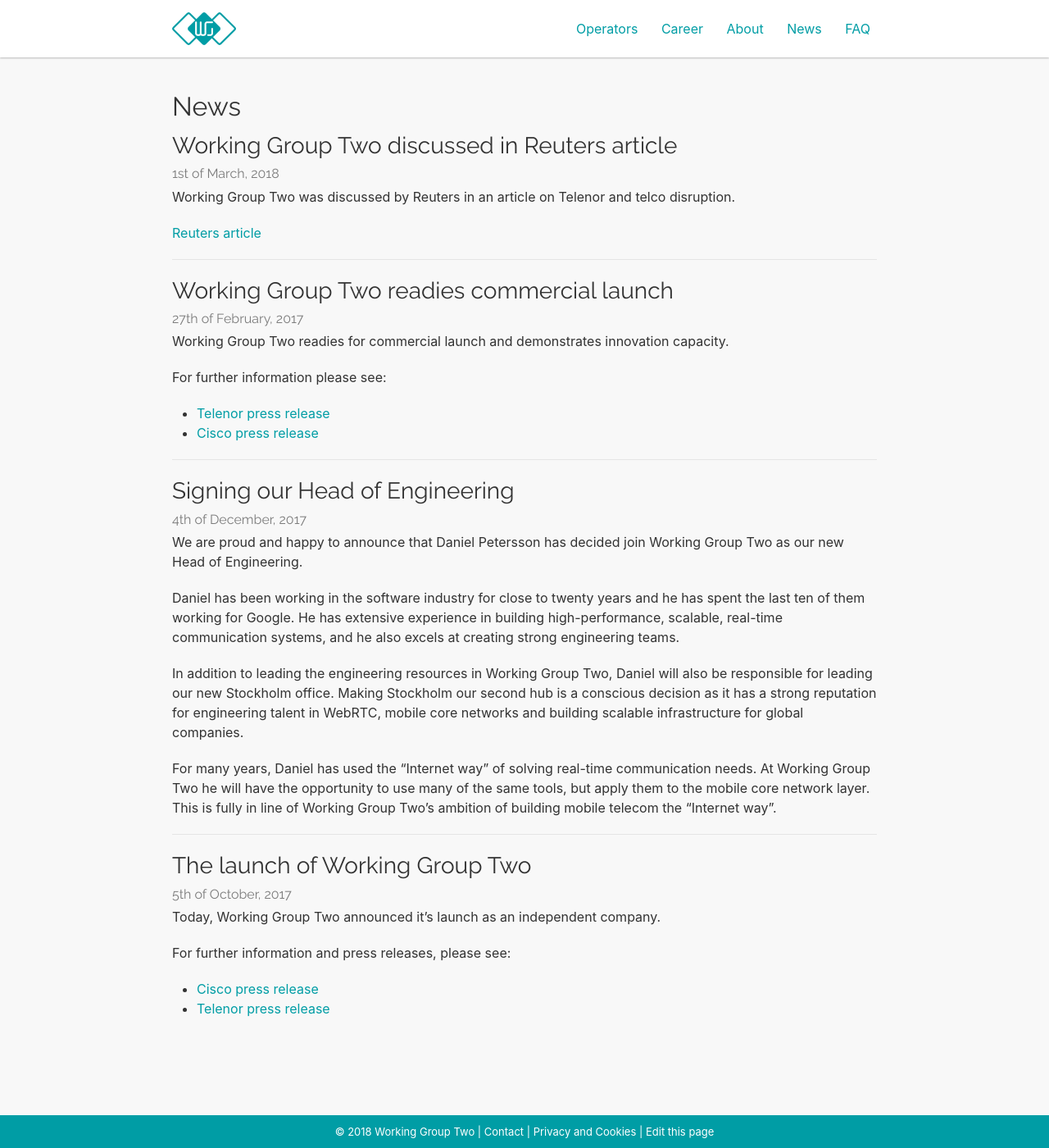
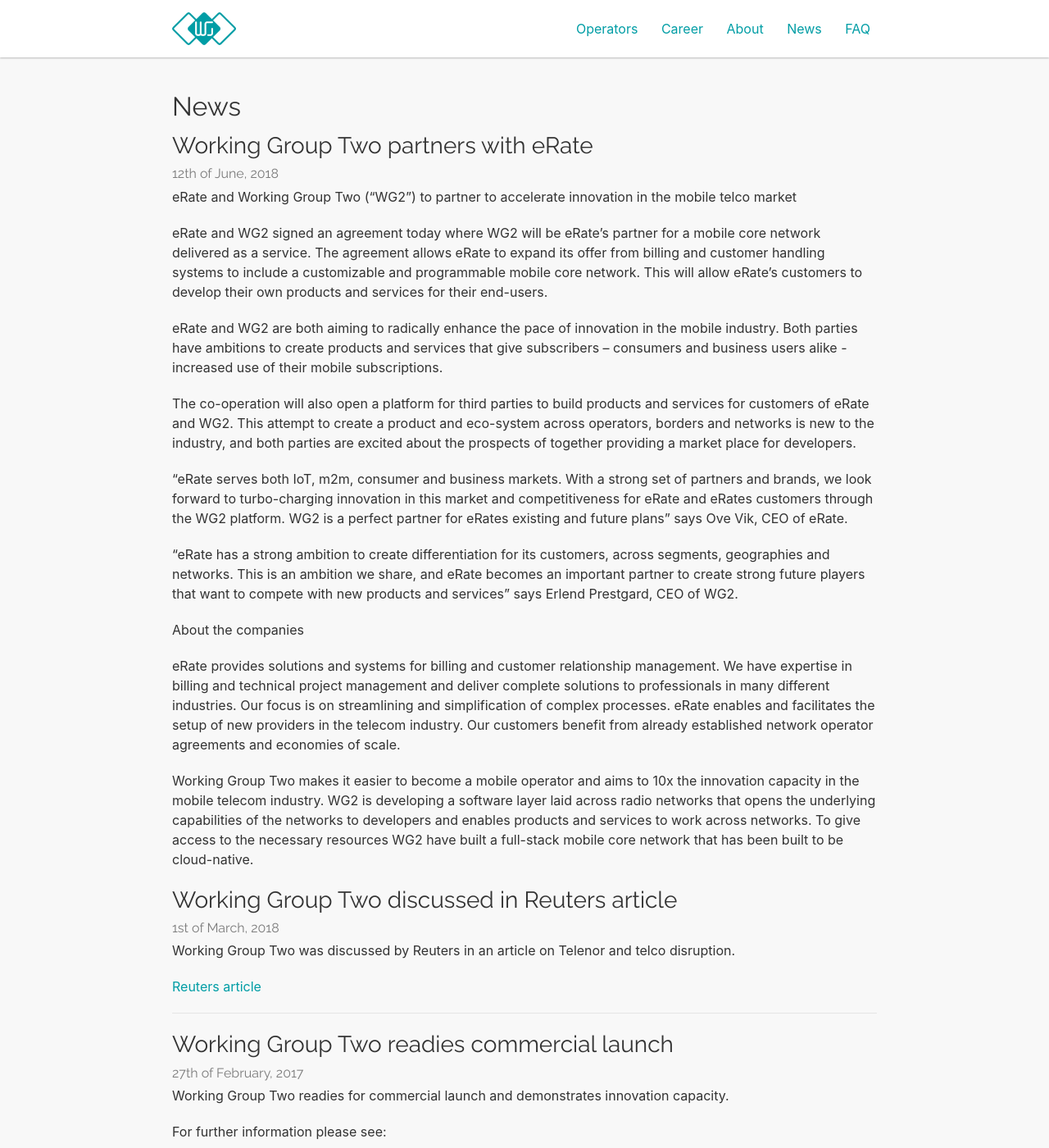
Before and after one commit to working-group-two/engineering-blog, a Jekyll site: the page built from pages/news.md, in a window 1280 px wide and 1400 px high. Shown: the whole window at 82% size. Built offline with Jekyll 4.4.1, drawn with Linux system fonts in a browser that asks for light colours; nearby versions of some CDN libraries.

Commit message:
Update news.md
text edits

```diff
--- a/pages/news.md
+++ b/pages/news.md
@@ -5,6 +5,28 @@
 ---
 
 # News
+
+## Working Group Two partners with eRate
+### 12th of June, 2018
+
+eRate and Working Group Two (“WG2”) to partner to accelerate innovation in the mobile telco market
+
+eRate and WG2 signed an agreement today where WG2 will be eRate’s partner for a mobile core network delivered as a service. The agreement allows eRate to expand its offer from billing and customer handling systems to include a customizable and programmable mobile core network. This will allow eRate’s customers to develop their own products and services for their end-users.
+
+eRate and WG2 are both aiming to radically enhance the pace of innovation in the mobile industry. Both parties have ambitions to create products and services that give subscribers – consumers and business users alike - increased use of their mobile subscriptions.
+
+The co-operation will also open a platform for third parties to build products and services for customers of eRate and WG2. This attempt to create a product and eco-system across operators, borders and networks is new to the industry, and both parties are excited about the prospects of together providing a market place for developers.
+
+“eRate serves both IoT, m2m, consumer and business markets. With a strong set of partners and brands, we look forward to turbo-charging innovation in this market and competitiveness for eRate and eRates customers through the WG2 platform. WG2 is a perfect partner for eRates existing and future plans” says Ove Vik, CEO of eRate.
+
+“eRate has a strong ambition to create differentiation for its customers, across segments, geographies and networks. This is an ambition we share, and eRate becomes an important partner to create strong future players that want to compete with new products and services” says Erlend Prestgard, CEO of WG2.
+
+About the companies
+
+eRate provides solutions and systems for billing and customer relationship management. We have expertise in billing and technical project management and deliver complete solutions to professionals in many different industries. Our focus is on streamlining and simplification of complex processes. eRate enables and facilitates the setup of new providers in the telecom industry. Our customers benefit from already established network operator agreements and economies of scale.
+
+Working Group Two makes it easier to become a mobile operator and aims to 10x the innovation capacity in the mobile telecom industry. WG2 is developing a software layer laid across radio networks that opens the underlying capabilities of the networks to developers and enables products and services to work across networks. To give access to the necessary resources WG2 have built a full-stack mobile core network that has been built to be cloud-native.
+
 
 ## Working Group Two discussed in Reuters article
 ### 1st of March, 2018
```
